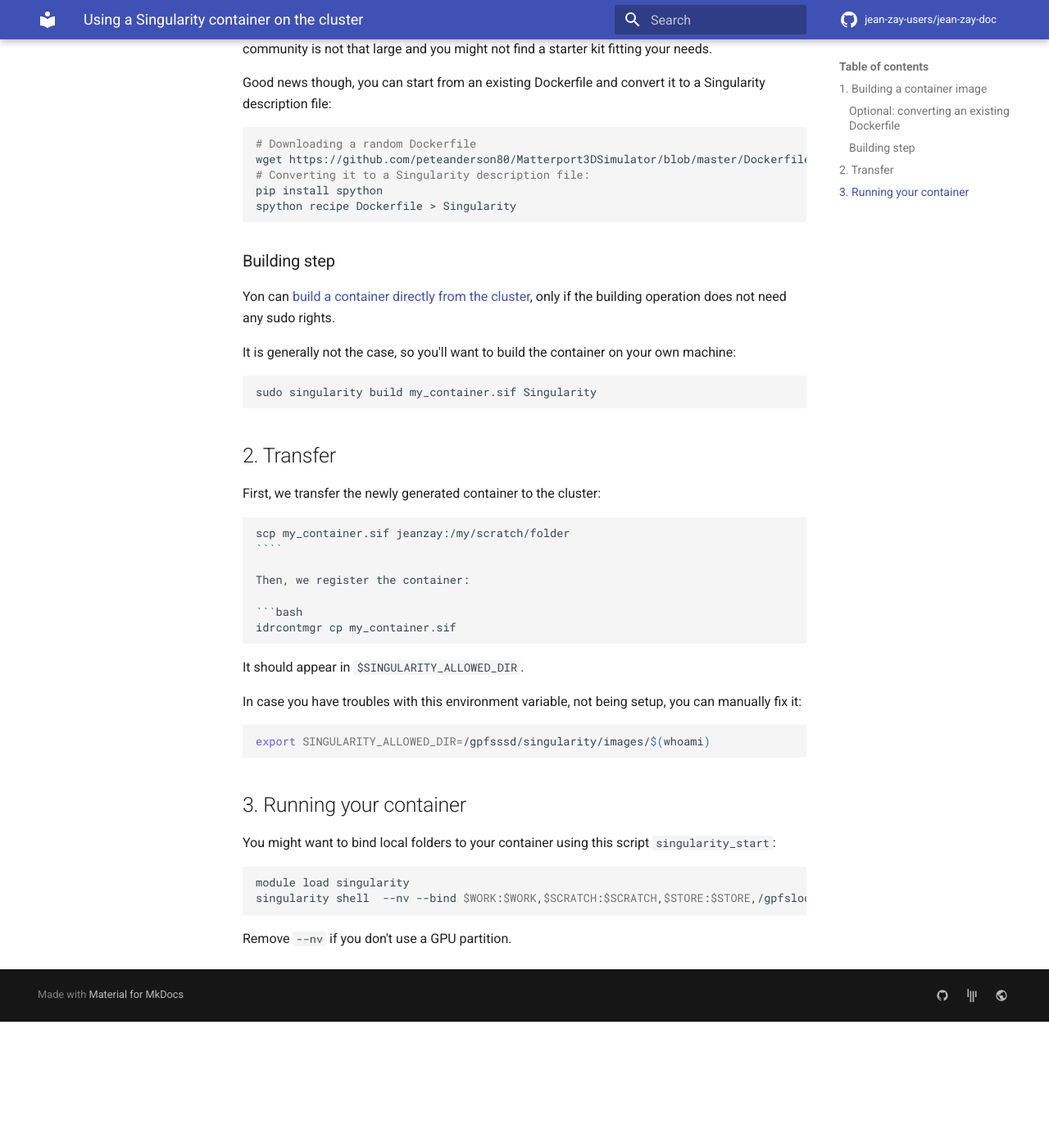
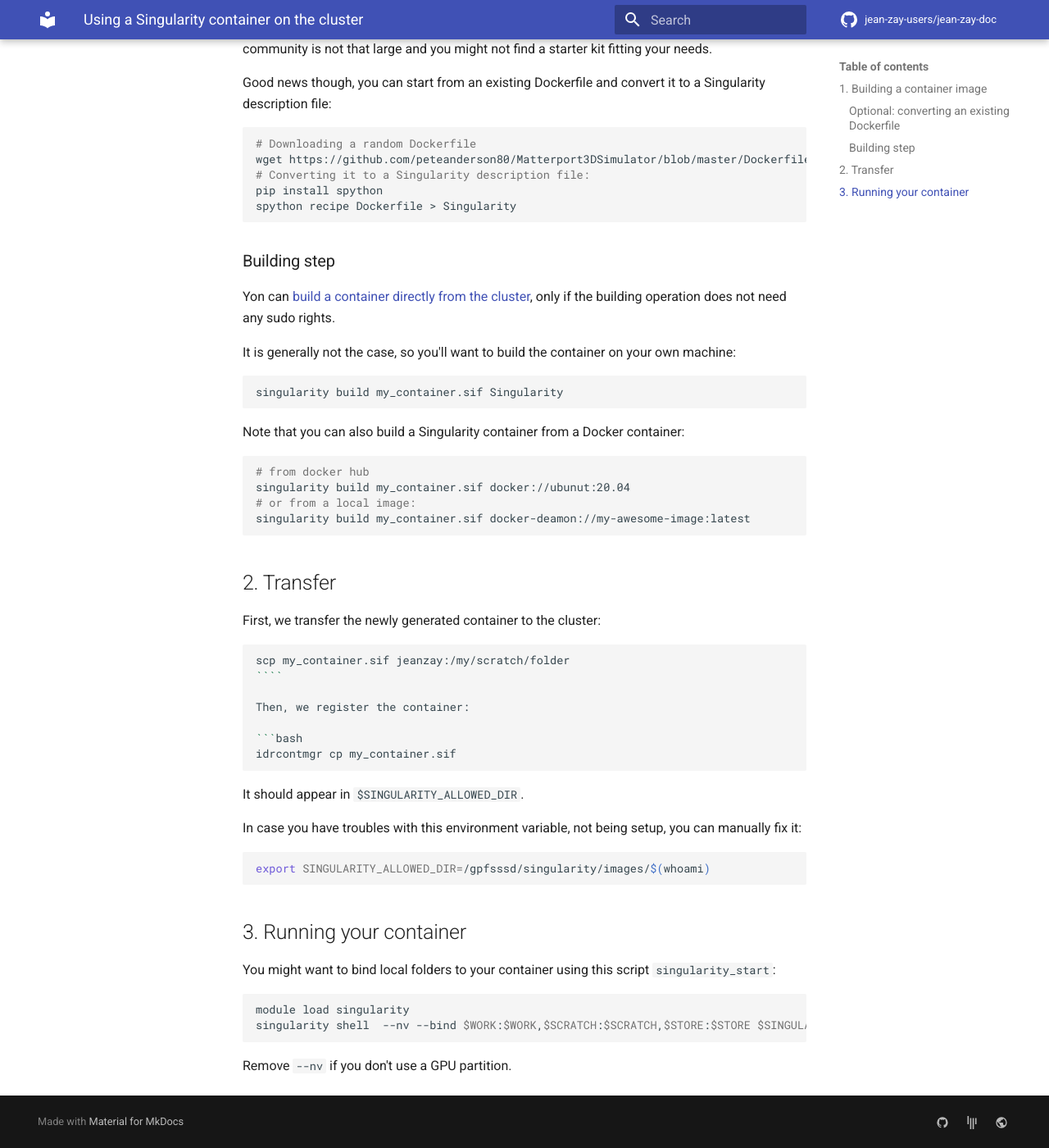
Before and after one commit to jean-zay-users/jean-zay-doc, an MkDocs documentation site: the page built from docs/singularity.md, in a window 1280 px wide and 1400 px high, scrolled down 654 px. Shown: the whole window at 82% size. Built offline with MkDocs 1.6.1 and Material for MkDocs 9.7.7, drawn with Linux system fonts in a browser that asks for light colours; comment, search, counter and statistics services are not loaded; before the commit the page ends 1900 px from its top, so only the background shows below that.

Commit message:
Update singularity.md

````diff
--- a/docs/singularity.md
+++ b/docs/singularity.md
@@ -34,7 +34,16 @@ Yon can [build a container directly from the cluster](http://www.idris.fr/eng/je
 It is generally not the case, so you'll want to build the container on your own machine:
 
 ``` bash
-sudo singularity build my_container.sif Singularity
+singularity build my_container.sif Singularity
+```
+
+Note that you can also build a Singularity container from a Docker container:
+
+``` bash
+# from docker hub
+singularity build my_container.sif docker://ubunut:20.04
+# or from a local image:
+singularity build my_container.sif docker-deamon://my-awesome-image:latest
 ```
 
 ## 2. Transfer
@@ -65,7 +74,7 @@ You might want to bind local folders to your container using this script `singul
 
 ```bash
 module load singularity
-singularity shell  --nv --bind $WORK:$WORK,$SCRATCH:$SCRATCH,$STORE:$STORE,/gpfslocalsup:/gpfslocalsup/,/gpfslocalsys:/gpfslocalsys,/gpfs7kw:/gpfs7kw,/gpfsssd:/gpfsssd,/gpfsdsmnt:/gpfsdsmnt,/gpfsdsstore:/gpfsdsstore $SINGULARITY_ALLOWED_DIR/$1
+singularity shell  --nv --bind $WORK:$WORK,$SCRATCH:$SCRATCH,$STORE:$STORE $SINGULARITY_ALLOWED_DIR/$1
 ```
 
 Remove `--nv` if you don't use a GPU partition.
````
